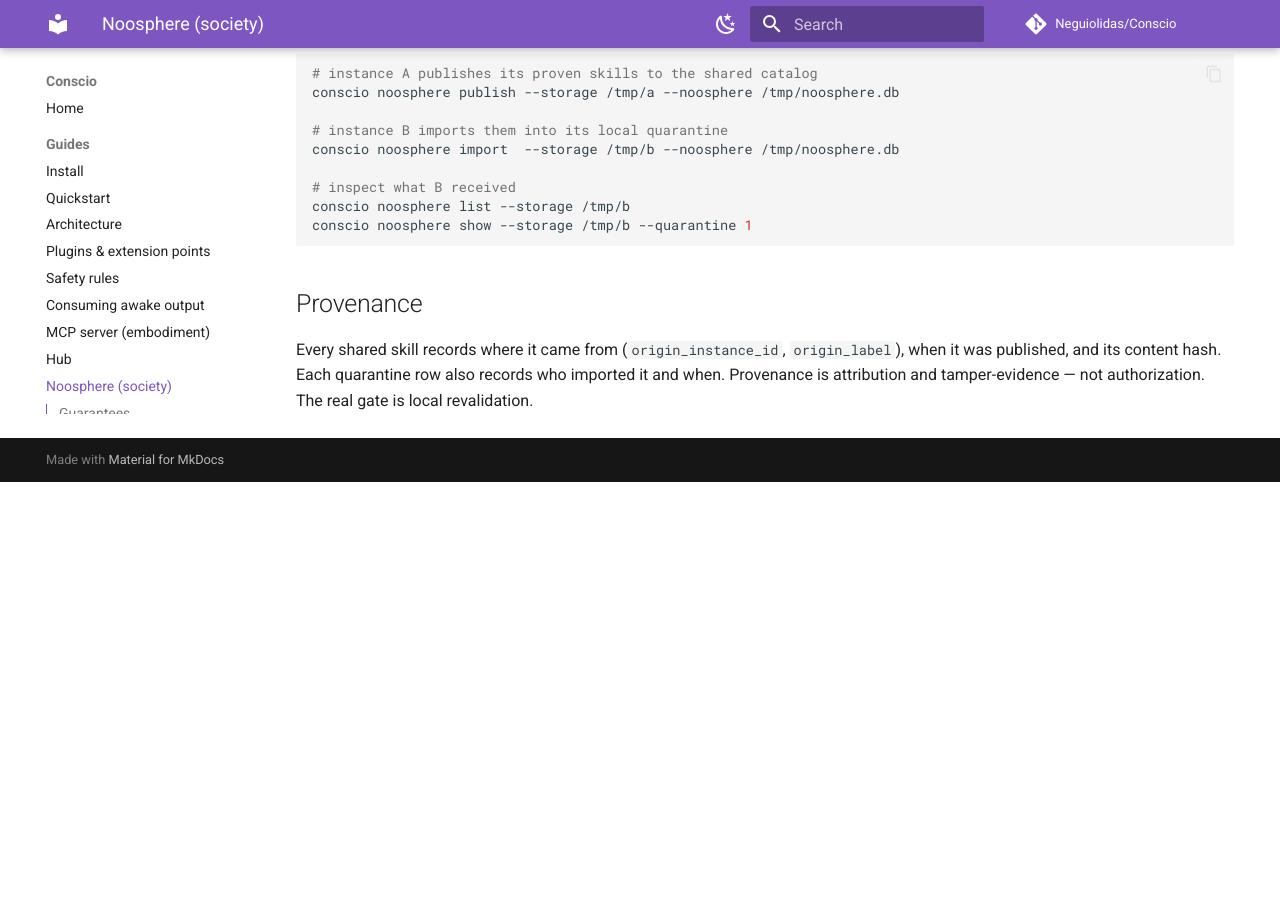
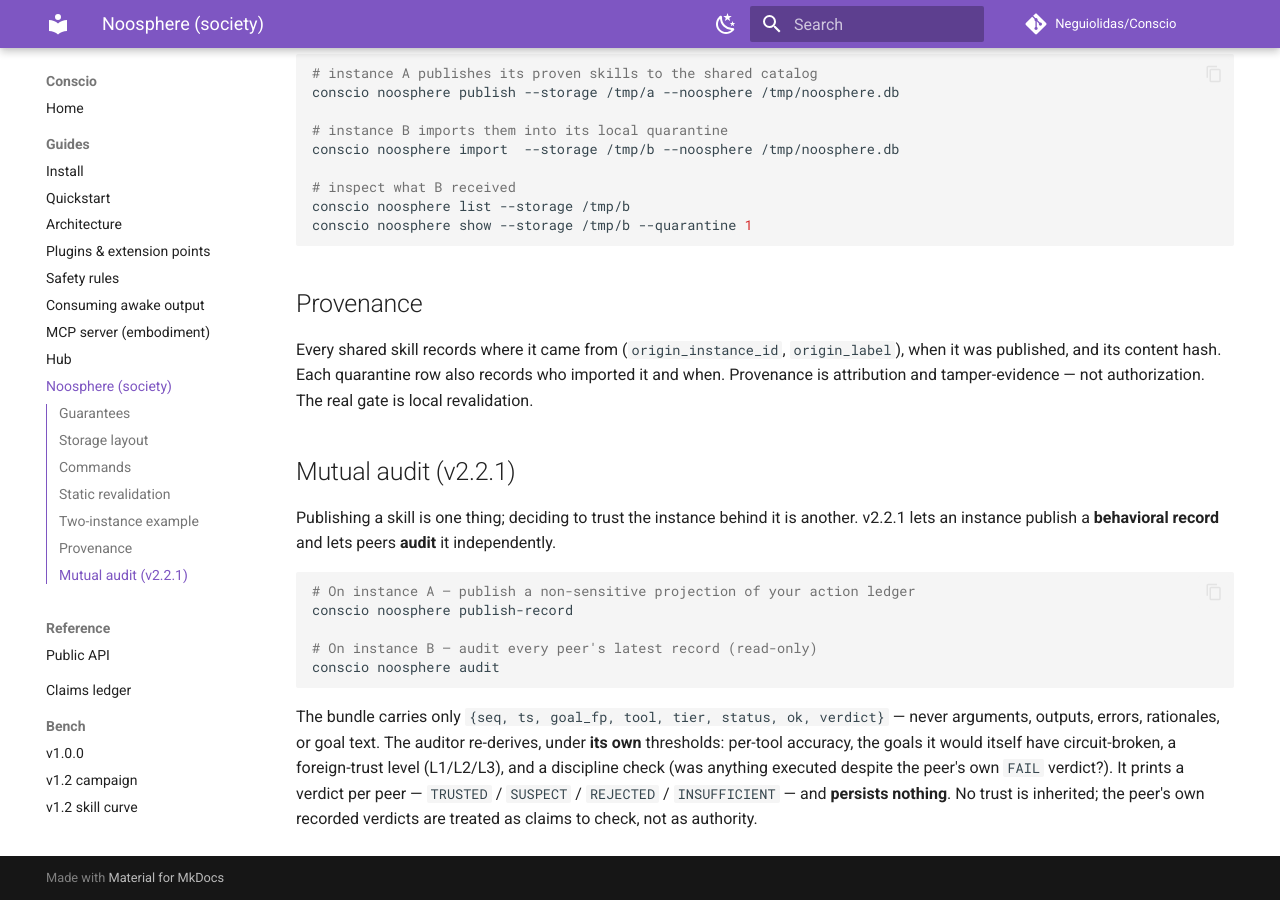
Before and after one commit to Neguiolidas/Conscio, an MkDocs documentation site: the page built from docs/guides/noosphere.md, in a window 1280 px wide and 900 px high, scrolled down 1749 px. Built offline with MkDocs 1.6.1 and Material for MkDocs 9.7.7, drawn with Linux system fonts in a browser that asks for light colours; comment, search, counter and statistics services are not loaded; before the commit the page ends 2231 px from its top, so only the background shows below that.

Commit message:
docs(noosphere): v2.2.1 guide + version bump + CHANGELOG/README/CLAIMS [v2.2.1]
Co-Authored-By: Claude Opus 4.8 <noreply@anthropic.com>

````diff
--- a/conscio/__init__.py
+++ b/conscio/__init__.py
@@ -6,7 +6,7 @@ and goal generation. Adapts behavior based on the underlying model's
 context window size.
 """
 
-__version__ = "2.2.0"
+__version__ = "2.2.1"
 __author__ = "Neguiolidas / Neguitech"
 
 from .engine import ConsciousnessEngine
--- a/docs/guides/noosphere.md
+++ b/docs/guides/noosphere.md
@@ -85,3 +85,26 @@ Every shared skill records where it came from (`origin_instance_id`,
 `origin_label`), when it was published, and its content hash. Each quarantine
 row also records who imported it and when. Provenance is attribution and
 tamper-evidence — not authorization. The real gate is local revalidation.
+
+## Mutual audit (v2.2.1)
+
+Publishing a skill is one thing; deciding to trust the instance behind it is
+another. v2.2.1 lets an instance publish a **behavioral record** and lets peers
+**audit** it independently.
+
+```bash
+# On instance A — publish a non-sensitive projection of your action ledger
+conscio noosphere publish-record
+
+# On instance B — audit every peer's latest record (read-only)
+conscio noosphere audit
+```
+
+The bundle carries only `{seq, ts, goal_fp, tool, tier, status, ok, verdict}` —
+never arguments, outputs, errors, rationales, or goal text. The auditor
+re-derives, under **its own** thresholds: per-tool accuracy, the goals it would
+itself have circuit-broken, a foreign-trust level (L1/L2/L3), and a discipline
+check (was anything executed despite the peer's own `FAIL` verdict?). It prints
+a verdict per peer — `TRUSTED` / `SUSPECT` / `REJECTED` / `INSUFFICIENT` — and
+**persists nothing**. No trust is inherited; the peer's own recorded verdicts
+are treated as claims to check, not as authority.
````
Also changed, not shown: CHANGELOG.md (+15 -0 lines), README.md (+3 -2 lines), docs/CLAIMS.md (+2 -1 lines).
